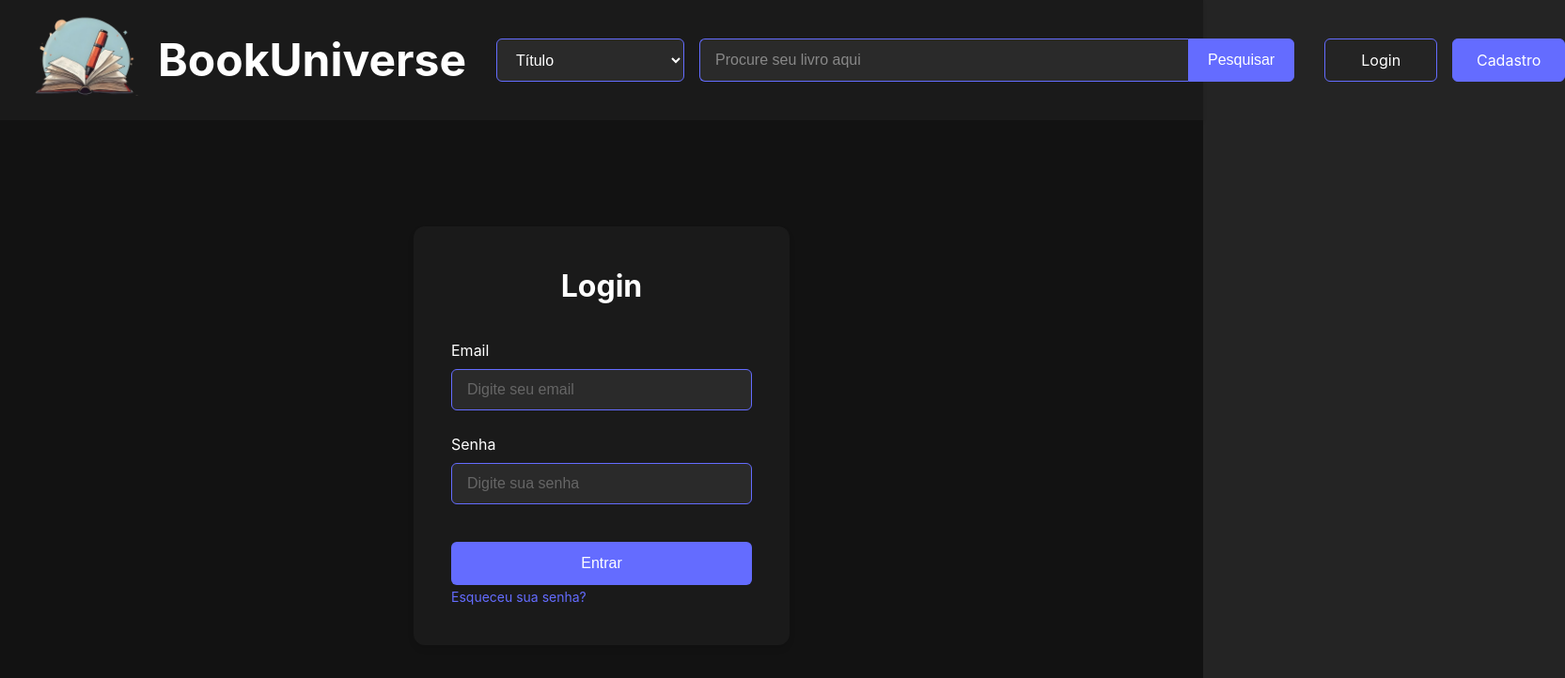
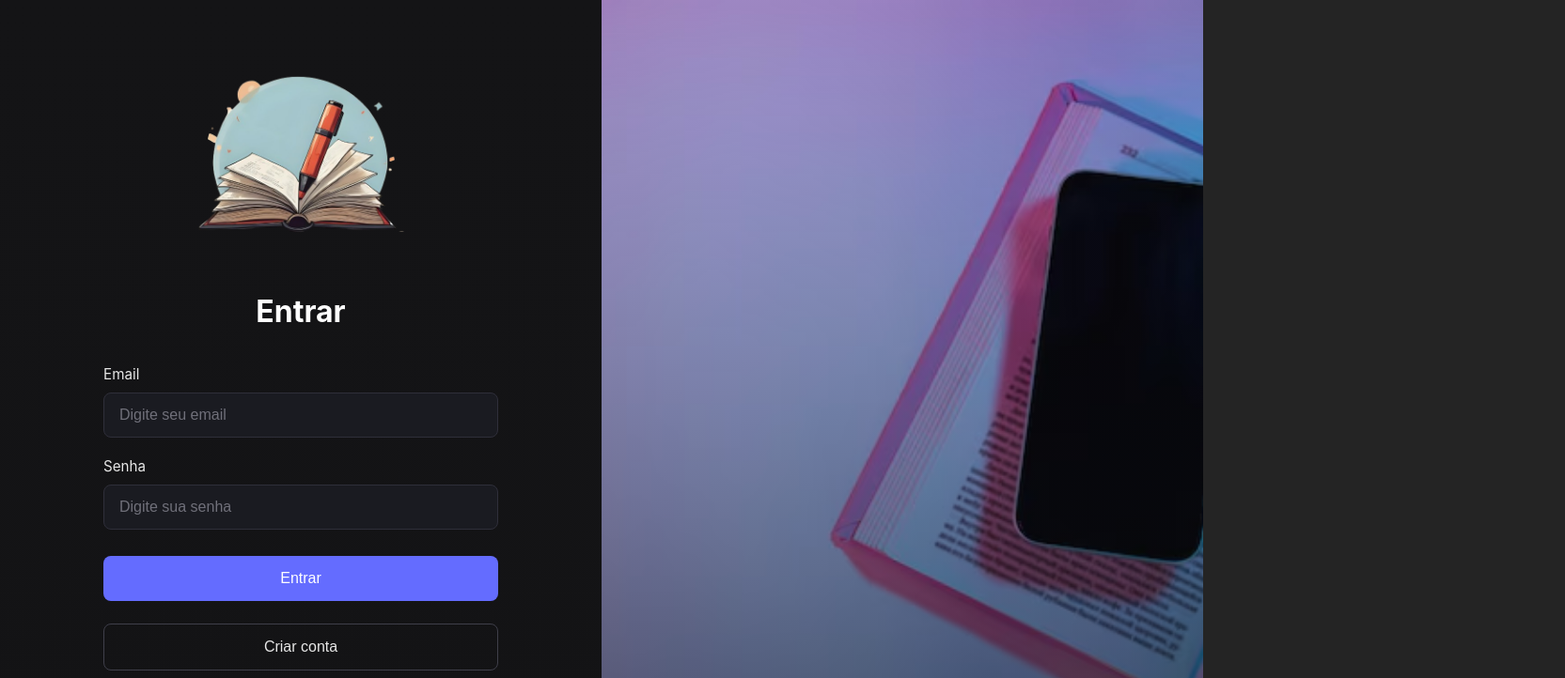
Before and after one commit to EdnaldoBerk/Projeto-Daniel, a React (Vite) app in the folder frontend/: page /login in a window 1280 px wide. Shown: the top 722 px of the page at 94% size, 1665 px wide, since content can reach past the window. Built offline with nearby package versions, Linux system fonts and the light colour scheme.

Commit message:
pagina de login criada na estrutura de divisao entre background lateral direito e campos de entrada a direita

```diff
--- a/frontend/src/App.jsx
+++ b/frontend/src/App.jsx
@@ -1,5 +1,5 @@
 import React from 'react'
-import { BrowserRouter, Routes, Route } from 'react-router-dom'
+import { BrowserRouter, Routes, Route, useLocation } from 'react-router-dom'
 import { Header } from './components/Header/Header'
 import { CardBook } from './components/cardbook/CardBook'
 import { PgLogin } from './pages/PgLogin'
@@ -16,18 +16,26 @@ function Home() {
   );
 }
 
+function AppLayout() {
+  const location = useLocation();
+  const hideHeader = location.pathname === '/login';
+  return (
+    <div style={{ minHeight: '100vh', display: 'flex', flexDirection: 'column' }}>
+      {!hideHeader && <Header />}
+      <Routes>
+        <Route path="/" element={<Home />} />
+        <Route path="/login" element={<PgLogin />} />
+      </Routes>
+    </div>
+  );
+}
+
 function App() {
   return (
     <BrowserRouter>
-      <div>
-        <Header />
-        <Routes>
-          <Route path="/" element={<Home />} />
-          <Route path="/login" element={<PgLogin />} />
-        </Routes>
-      </div>
+      <AppLayout />
     </BrowserRouter>
-  )
+  );
 }
 
 export default App
--- a/frontend/src/pages/PgLogin.jsx
+++ b/frontend/src/pages/PgLogin.jsx
@@ -1,11 +1,11 @@
 import React, { useState } from 'react';
-import { useNavigate } from 'react-router-dom';
 import styles from '../styles/PgLogin.module.css';
+import BgRight from '../assets/BackgroundRightLogin.jpg';
+import Logo from '../assets/Logo.png';
 
 export function PgLogin() {
   const [email, setEmail] = useState('');
   const [password, setPassword] = useState('');
-  const navigate = useNavigate();
 
   const handleSubmit = (e) => {
     e.preventDefault();
@@ -14,10 +14,12 @@ export function PgLogin() {
   };
 
   return (
-    <div className={styles.loginContainer}>
-      <div className={styles.loginCard}>
-        <h1 className={styles.title}>Login</h1>
-
+    <div className={styles.splitContainer}>
+      {/* Lado esquerdo: formulário */}
+      <section className={styles.leftPane}>
+        <div className={styles.formWrapper}>
+          <img src={Logo} alt="Logo" className={styles.logo} />
+          <h1 className={styles.title}>Entrar</h1>
           <form className={styles.form} onSubmit={handleSubmit}>
             <div className={styles.inputGroup}>
               <label htmlFor="email" className={styles.label}>Email</label>
@@ -48,12 +50,28 @@ export function PgLogin() {
             <button type="submit" className={styles.loginButton}>
               Entrar
             </button>
+
+            <button
+              type="button"
+              className={styles.secondaryButton}
+              onClick={() => console.log('Criar conta clicado')}
+            >
+              Criar conta
+            </button>
           </form>
 
           <a href="#" className={styles.forgotPassword}>
             Esqueceu sua senha?
           </a>
         </div>
+      </section>
+
+      {/* Lado direito: imagem de fundo */}
+      <aside
+        className={styles.rightPane}
+        aria-hidden="true"
+        style={{ '--bg-right': `url(${BgRight})` }}
+      />
     </div>
   );
 }
--- a/frontend/src/styles/PgLogin.module.css
+++ b/frontend/src/styles/PgLogin.module.css
@@ -1,18 +1,23 @@
-.loginContainer {
+/* Layout dividido - tela cheia e sem header */
+.splitContainer {
   display: flex;
-  justify-content: center;
-  align-items: center;
-  min-height: calc(100vh - 8rem); /* altura total menos o header */
-  background-color: #121212;
+  min-height: 100vh;
+  width: 100%;
+  background-color: #0f0f10; /* fallback geral */
 }
 
-.loginCard {
-  background-color: #1a1a1a;
-  padding: 2.5rem;
-  border-radius: 12px;
+.leftPane {
+  flex: 1 1 45%;
+  display: flex;
+  align-items: center;
+  justify-content: center;
+  padding: 2rem;
+  background: linear-gradient(180deg, rgba(20,20,22,1) 0%, rgba(20,20,22,0.85) 100%);
+}
+
+.formWrapper {
   width: 100%;
-  max-width: 400px;
-  box-shadow: 0 4px 6px rgba(0, 0, 0, 0.1);
+  max-width: 420px;
 }
 
 .title {
@@ -25,7 +30,7 @@
 .form {
   display: flex;
   flex-direction: column;
-  gap: 1.5rem;
+  gap: 1.25rem;
 }
 
 .inputGroup {
@@ -35,53 +40,109 @@
 }
 
 .label {
-  color: #fff;
-  font-size: 1rem;
+  color: #e7e7e7;
+  font-size: 0.95rem;
 }
 
 .input {
-  padding: 0.75rem 1rem;
-  border-radius: 6px;
-  border: 1px solid #646cff;
-  background-color: #2a2a2a;
+  padding: 0.85rem 1rem;
+  border-radius: 8px;
+  border: 1px solid #2f2f3a;
+  background-color: #1a1b21;
   color: #fff;
   font-size: 1rem;
-  transition: border-color 0.2s;
+  transition: border-color 0.2s, box-shadow 0.2s;
 }
 
 .input:focus {
   outline: none;
-  border-color: #7c83ff;
+  border-color: #646cff;
+  box-shadow: 0 0 0 3px rgba(100,108,255,0.15);
 }
 
 .input::placeholder {
-  color: #666;
+  color: #70707a;
 }
 
 .loginButton {
-  margin-top: 1rem;
-  padding: 0.875rem;
+  margin-top: 0.5rem;
+  padding: 0.95rem 1rem;
   background-color: #646cff;
   color: #fff;
   border: none;
-  border-radius: 6px;
+  border-radius: 8px;
   font-size: 1rem;
   cursor: pointer;
-  transition: background-color 0.2s;
+  transition: background-color 0.2s, transform 0.02s;
 }
 
 .loginButton:hover {
   background-color: #7c83ff;
 }
 
+.loginButton:active {
+  transform: translateY(1px);
+}
+
 .forgotPassword {
-  color: #646cff;
-  text-align: center;
+  display: inline-block;
+  color: #aab0ff;
   text-decoration: none;
-  margin-top: 1rem;
-  font-size: 0.875rem;
+  margin-top: 0.75rem;
+  font-size: 0.9rem;
 }
 
 .forgotPassword:hover {
   text-decoration: underline;
 }
+
+/* Logo acima do título */
+.logo {
+  display: block;
+  margin: 0 auto 1rem;
+  height: 15rem;
+  width: auto;
+  object-fit: contain;
+}
+
+/* Lado direito com imagem de fundo */
+.rightPane {
+  flex: 1 1 45%;
+  min-height: 100vh;
+  background-image:
+    linear-gradient(rgba(10,10,14,0.1), rgba(10,10,14,0.55)),
+    var(--bg-right, none); /* definido via inline style no componente */
+  background-size: cover;
+  background-position: center;
+  background-repeat: no-repeat;
+}
+
+/* Responsividade: em telas pequenas, foca no formulário */
+@media (max-width: 900px) {
+  .rightPane {
+    display: none;
+  }
+  .leftPane {
+    flex: 1 1 100%;
+    padding: 2rem 1.25rem;
+  }
+}
+
+/* Botão secundário: Criar conta */
+.secondaryButton {
+  margin-top: 0.25rem;
+  padding: 0.95rem 1rem;
+  background-color: transparent;
+  color: #e7e7e7;
+  border: 1px solid #3f3f4a;
+  border-radius: 8px;
+  font-size: 1rem;
+  cursor: pointer;
+  transition: border-color 0.2s, background-color 0.2s, color 0.2s;
+}
+
+.secondaryButton:hover {
+  border-color: #646cff;
+  background-color: rgba(100,108,255,0.08);
+  color: #ffffff;
+}
```
Also changed, not shown: frontend/src/assets/BackgroundRightLogin.jpg (renamed from frontend/src/assets/BackgroundLogin.jpg). Lines whose indentation alone changed are shown as unchanged.
